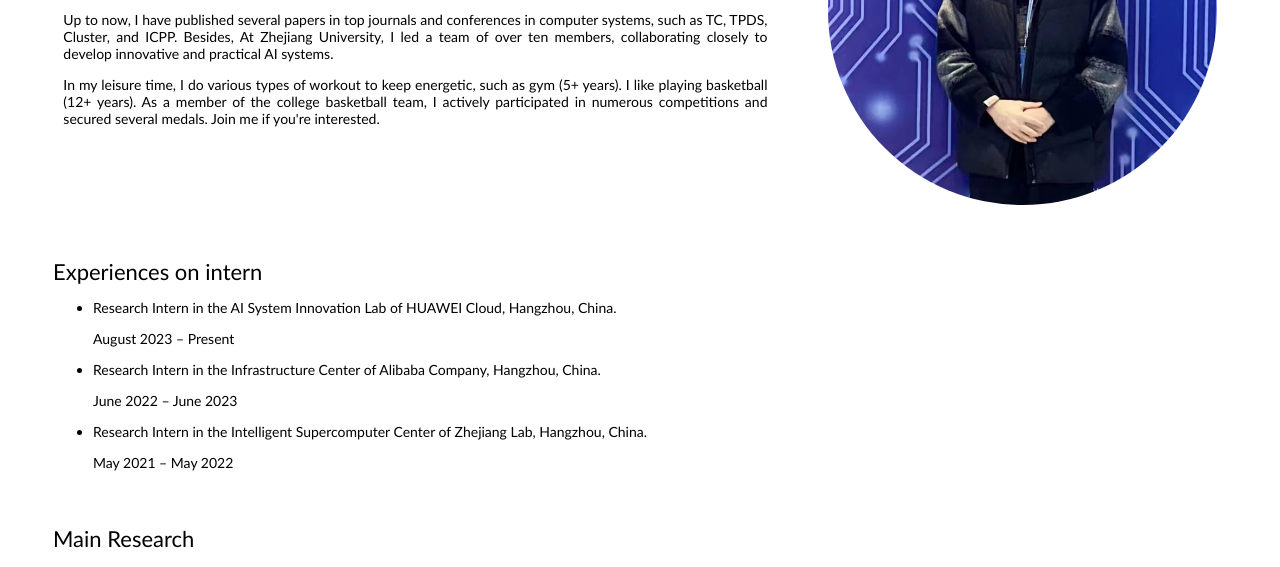
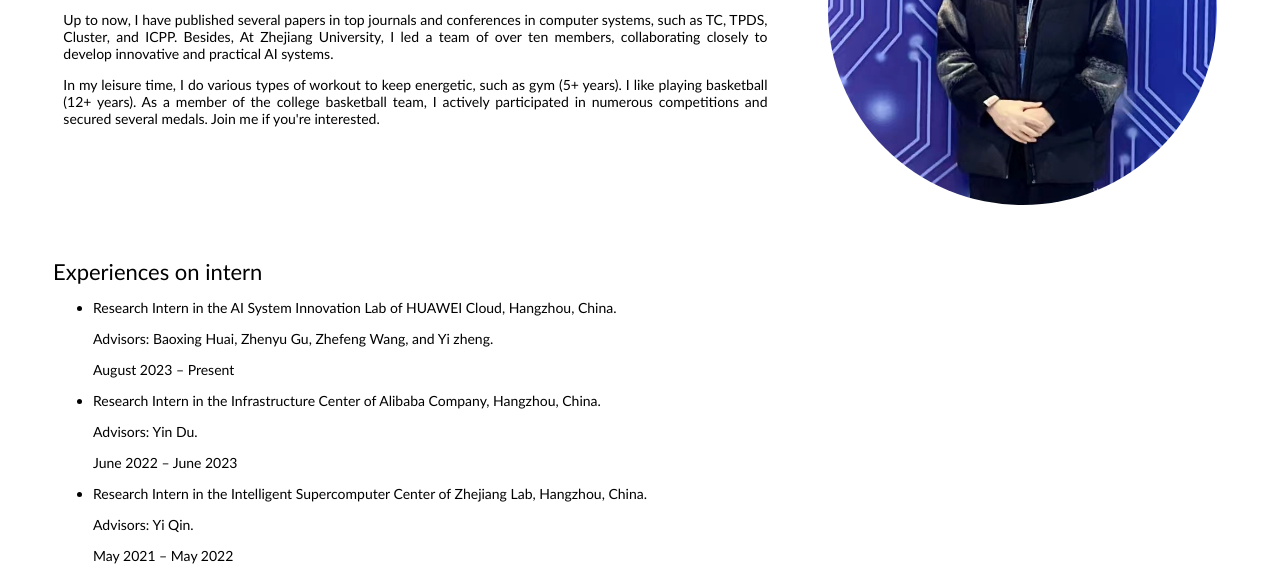
Before and after one commit to Pinging-ZJU/Pinging-ZJU.github.io, a plain HTML site: page index.html in a window 1280 px wide. Shown: the part 222-789 px from the top of the page. Drawn offline with Linux system fonts and the light colour scheme.

Commit message:
Update index.html

```diff
--- a/index.html
+++ b/index.html
@@ -53,9 +53,15 @@
             <td style="padding:20px;width:100%;vertical-align:middle">
               <h2>Experiences on intern</h2>
               <ul>
-                <li>Research Intern in the AI System Innovation Lab of HUAWEI Cloud, Hangzhou, China. <p>August 2023 – Present</p> </li>
-                <li>Research Intern in the Infrastructure Center of Alibaba Company, Hangzhou, China. <p>June 2022 – June 2023</p> </li>
-                <li>Research Intern in the Intelligent Supercomputer Center of Zhejiang Lab, Hangzhou, China. <p>May 2021 – May 2022</p> </li>
+                <li>Research Intern in the AI System Innovation Lab of HUAWEI Cloud, Hangzhou, China.
+                <p>Advisors: Baoxing Huai, Zhenyu Gu, Zhefeng Wang, and Yi zheng.</p>
+                <p> August 2023 – Present</p></li>
+                <li>Research Intern in the Infrastructure Center of Alibaba Company, Hangzhou, China.
+                <p>Advisors: Yin Du.</p>
+                <p>June 2022 – June 2023</p> </li>
+                <li>Research Intern in the Intelligent Supercomputer Center of Zhejiang Lab, Hangzhou, China.
+                <p>Advisors: Yi Qin.</p>
+                <p>May 2021 – May 2022</p> </li>
 
               </ul>
             </td>
```
